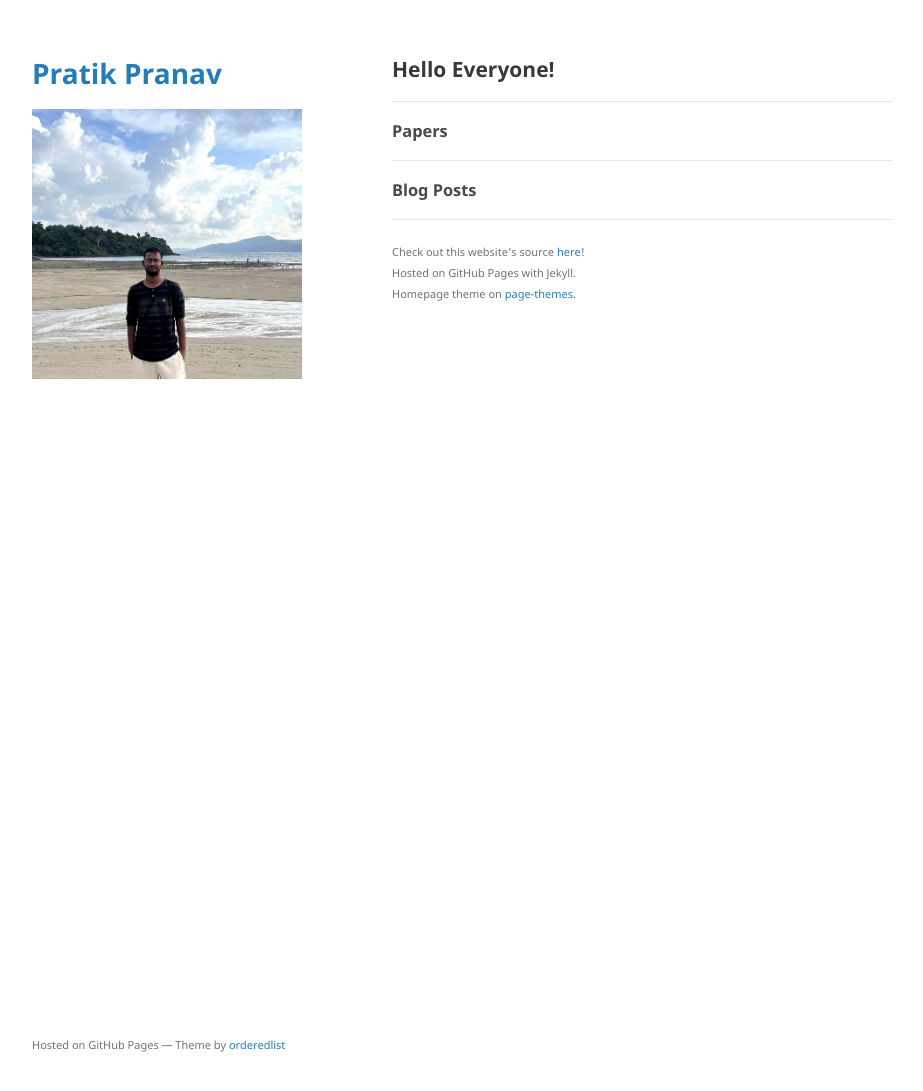
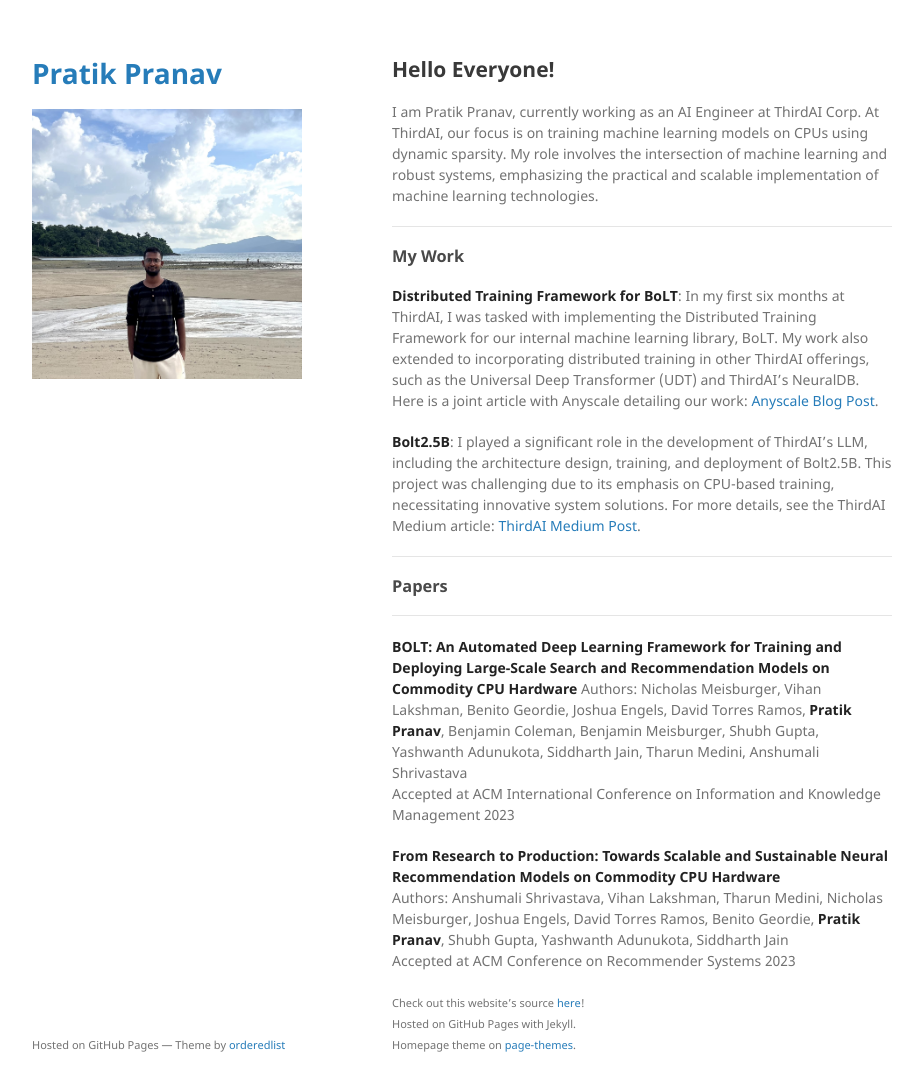
Before and after one commit to pratkpranav/pratkpranav.github.io, a Jekyll site: the page built from index.md, in a window 1280 px wide and 1124 px high. Shown: the top 1091 px of the window, without its empty margins (178-1101 px from the left). Built offline with Jekyll 4.4.1, drawn with Linux system fonts in a browser that asks for light colours.

Commit message:
adds contents

```diff
--- a/index.md
+++ b/index.md
@@ -1,11 +1,18 @@
 ---
 layout: default
-title: "Pratik Panav"
+title: "Pratik Pranav"
 ---
 
+## Hello Everyone!
+I am Pratik Pranav, currently working as an AI Engineer at ThirdAI Corp. At ThirdAI, our focus is on training machine learning models on CPUs using dynamic sparsity. My role involves the intersection of machine learning and robust systems, emphasizing the practical and scalable implementation of machine learning technologies.
 
-## Hello Everyone!
+---
 
+### My Work
+
+**Distributed Training Framework for BoLT**: In my first six months at ThirdAI, I was tasked with implementing the Distributed Training Framework for our internal machine learning library, BoLT. My work also extended to incorporating distributed training in other ThirdAI offerings, such as the Universal Deep Transformer (UDT) and ThirdAI's NeuralDB. Here is a joint article with Anyscale detailing our work: [Anyscale Blog Post](https://www.anyscale.com/blog/how-thirdai-uses-ray-for-parallel-training-of-billion-parameter-neural-networks-on-commodity-cpus).
+
+**Bolt2.5B**: I played a significant role in the development of ThirdAI's LLM, including the architecture design, training, and deployment of Bolt2.5B. This project was challenging due to its emphasis on CPU-based training, necessitating innovative system solutions. For more details, see the ThirdAI Medium article: [ThirdAI Medium Post](https://medium.com/thirdai-blog/introducing-the-worlds-first-generative-llm-pre-trained-only-on-cpus-meet-thirdai-s-bolt2-5b-10c0600e1af4).
 
 ---
 
@@ -13,10 +20,13 @@
 
 ---
 
-### Blog Posts
+[**BOLT: An Automated Deep Learning Framework for Training and Deploying Large-Scale Search and Recommendation Models on Commodity CPU Hardware**](https://dl.acm.org/doi/abs/10.1145/3583780.3615458)
+Authors: Nicholas Meisburger, Vihan Lakshman, Benito Geordie, Joshua Engels, David Torres Ramos, **Pratik Pranav**, Benjamin Coleman, Benjamin Meisburger, Shubh Gupta, Yashwanth Adunukota, Siddharth Jain, Tharun Medini, Anshumali Shrivastava
+Accepted at ACM International Conference on Information and Knowledge Management 2023
 
-
----
+[**From Research to Production: Towards Scalable and Sustainable Neural Recommendation Models on Commodity CPU Hardware**](https://dl.acm.org/doi/10.1145/3604915.3610249)
+Authors: Anshumali Shrivastava, Vihan Lakshman, Tharun Medini, Nicholas Meisburger, Joshua Engels, David Torres Ramos, Benito Geordie, **Pratik Pranav**, Shubh Gupta, Yashwanth Adunukota, Siddharth Jain
+Accepted at ACM Conference on Recommender Systems 2023
 
 <small>Check out this website's source [here](https://github.com/pratkpranav/pratkpranav.github.io)!
 Hosted on GitHub Pages with Jekyll.
```
